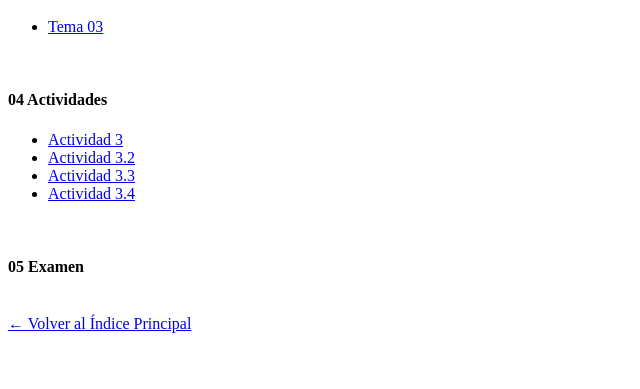
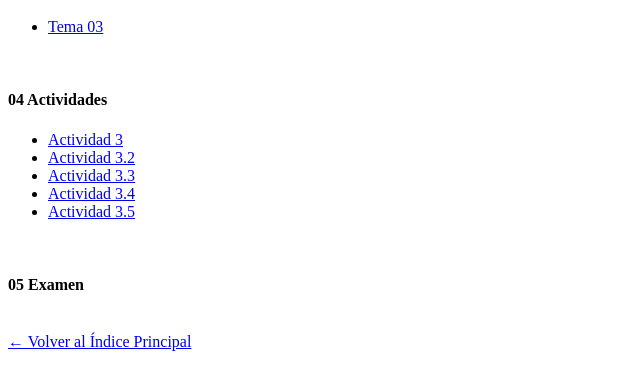
Before and after one commit to hugovalderramabarrera8/Base-de-Datos-2627-, a plain HTML site: page tema3/tema3.html in a window 1280 px wide. Shown: the part 101-490 px from the top of the page, without its empty margins (0-640 px from the left). Drawn offline with Linux system fonts and the light colour scheme.

Commit message:
Update tema3.html

```diff
--- a/tema3/tema3.html
+++ b/tema3/tema3.html
@@ -18,6 +18,7 @@
        <li><a href="Actividad 3.2.pdf">Actividad 3.2</a></li>
        <li><a href="Actividad 3.3 - Relaciones binarias.pdf">Actividad 3.3</a></li>
        <li><a href="Ejercicio 3.4.png">Actividad 3.4</a></li>
+        <li><a href="actividad_35_15_valbar">Actividad 3.5</a></li>
 
   </ul>
     <br>
```
